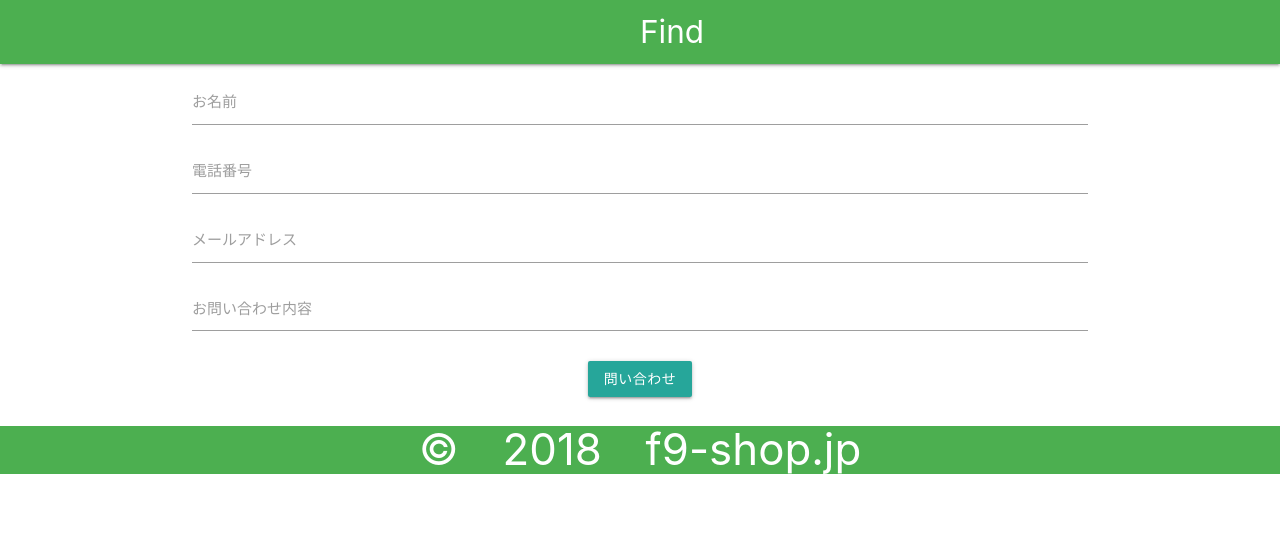
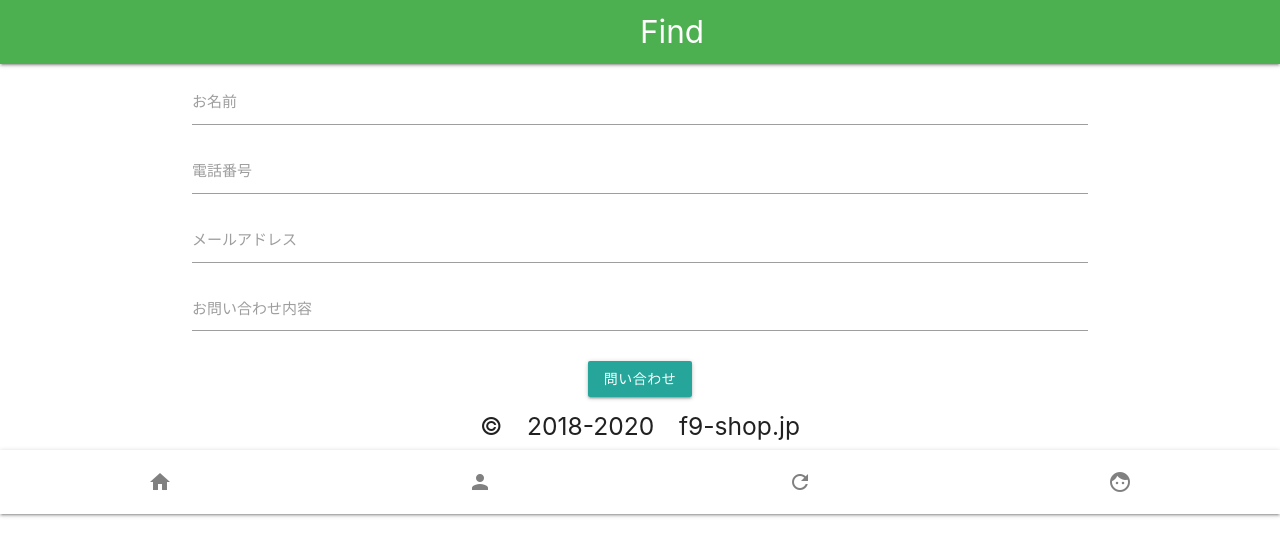
Before and after one commit to honda9135/find_react, a React (Create React App) app: page /contact in a window 1280 px wide. Shown: the top 556 px of the page. Built offline with nearby package versions, Linux system fonts and the light colour scheme.

Commit message:
add Bottom navgation

```diff
--- a/src/App.js
+++ b/src/App.js
@@ -1,5 +1,6 @@
 import './App.css';
 import Header from './components/layout/Header';
+import BottomNav from './components/layout/BottomNav';
 import Footer from './components/layout/Footer';
 import SearchBox from './components/pages/SearchBox';
 import { BrowserRouter,Switch , Route } from 'react-router-dom';
@@ -15,6 +16,7 @@ function App() {
             <Route path='/contact' component={Contact} />
           </Switch>
           <Footer/>
+          <BottomNav/>
       </div>
     </BrowserRouter>
   );
--- /dev/null
+++ b/src/components/layout/BottomNav.tsx
@@ -0,0 +1,18 @@
+import React, { Component } from 'react'
+
+export default class BottomNav extends Component {
+    render() {
+        return (
+            <nav>
+                <div className="nav-wrapper row white">
+                    <ul className="">
+                        <li className="col s3"><a href="./"><i className="material-icons" style={{color:"grey"}}>home</i></a></li>
+                        <li className="col s3"><a href="./"><i className="material-icons" style={{color:"grey"}}>person</i></a></li>
+                        <li className="col s3"><a href="./"><i className="material-icons" style={{color:"grey"}}>refresh</i></a></li>
+                        <li className="col s3"><a href="./"><i className="material-icons" style={{color:"grey"}}>face</i></a></li>
+                    </ul>
+                </div>
+            </nav>
+        )
+    }
+}
--- a/src/components/layout/Footer.tsx
+++ b/src/components/layout/Footer.tsx
@@ -3,8 +3,8 @@ import React, { Component } from 'react'
 export default class Footer extends Component {
     render() {
         return (
-            <div id="footer" className='green white-text'>
-                <h3 className='footer-context'>©　2018　f9-shop.jp</h3>
+            <div id="footer">
+                <h5 className='footer-context'>©　2018-2020　f9-shop.jp</h5>
             </div>
         )
     }
```
Lines whose indentation alone changed are shown as unchanged.
